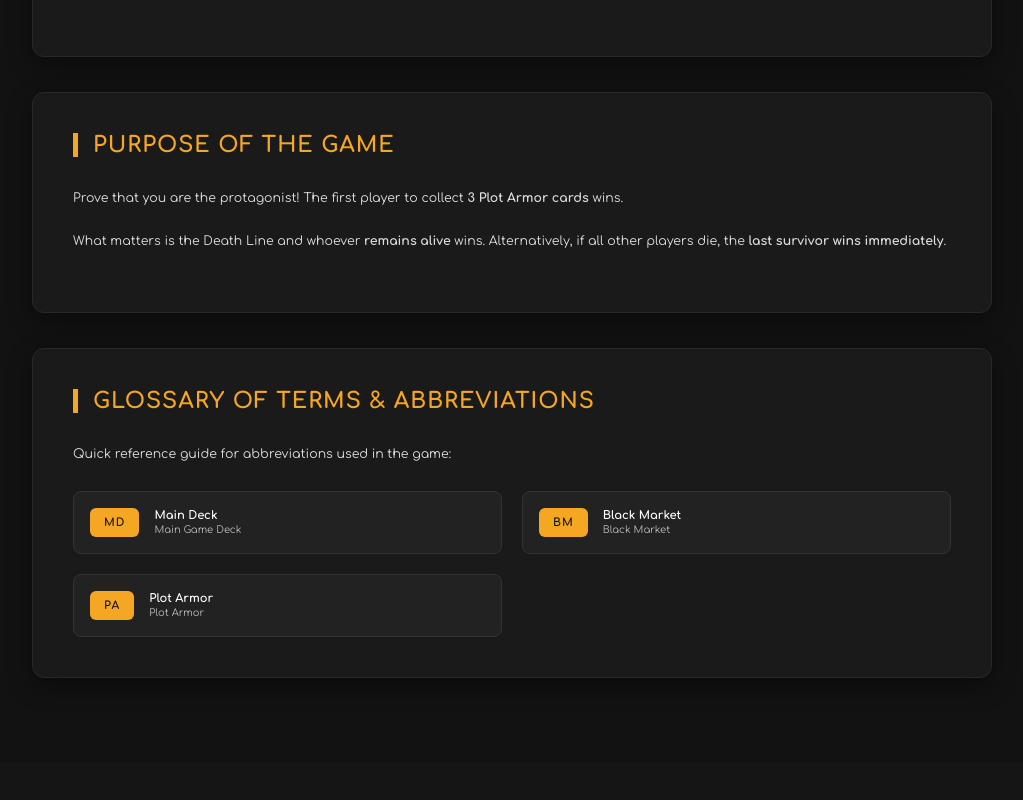
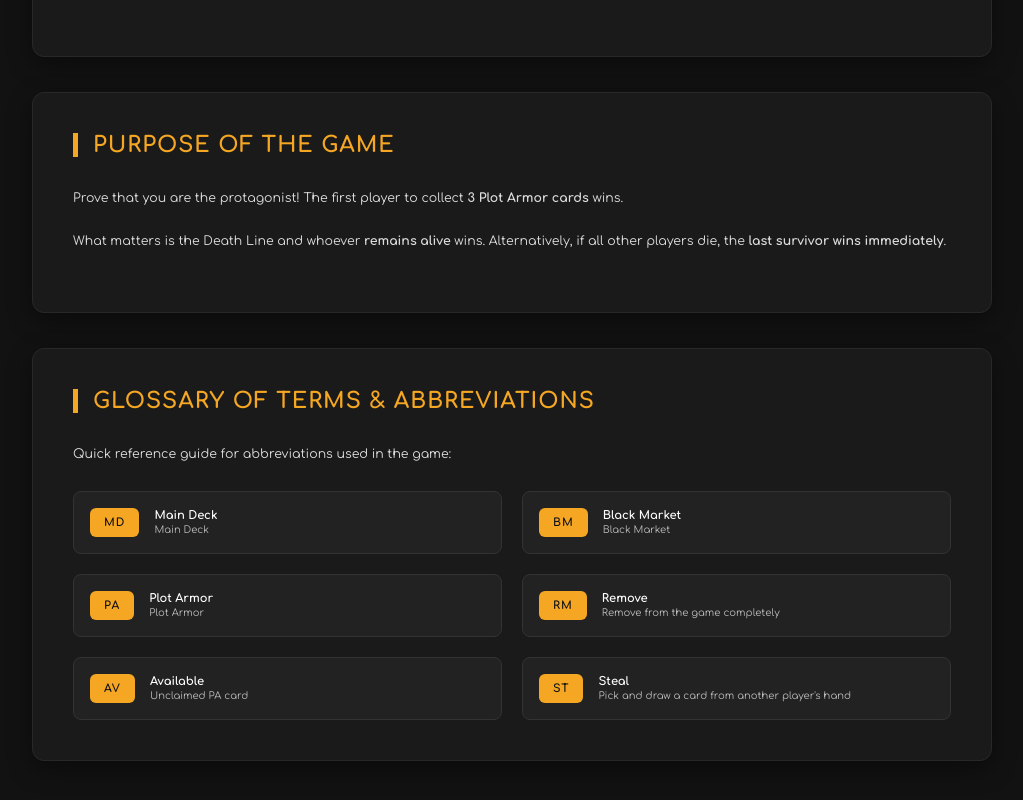
Before and after one commit to SerNikos/you-are-up-next, a React (Vite) app: page /Rules in a window 1280 px wide. Shown: the part 7938-8738 px from the top of the page, without its empty margins (128-1151 px from the left). Before the commit the page ends 8701 px from the top, so only its background shows below. Built offline with nearby package versions, Linux system fonts and the light colour scheme.

Commit message:
glossary update

```diff
--- a/src/components/Rules/Rules.jsx
+++ b/src/components/Rules/Rules.jsx
@@ -344,6 +344,27 @@ export default function Rules() {
                 <span>{t("glossary.pa_desc")}</span>
               </div>
             </div>
+            <div className="glossary-item">
+              <span className="glossary-badge">RM</span>
+              <div className="glossary-content">
+                <strong>Remove</strong>
+                <span>{t("glossary.remove_desc")}</span>
+              </div>
+            </div>
+            <div className="glossary-item">
+              <span className="glossary-badge">AV</span>
+              <div className="glossary-content">
+                <strong>Available</strong>
+                <span>{t("glossary.available_desc")}</span>
+              </div>
+            </div>
+            <div className="glossary-item">
+              <span className="glossary-badge">ST</span>
+              <div className="glossary-content">
+                <strong>Steal</strong>
+                <span>{t("glossary.steal_desc")}</span>
+              </div>
+            </div>
           </div>
         </section>
       </div>
--- a/src/locales/el.json
+++ b/src/locales/el.json
@@ -177,6 +177,9 @@
     "description": "Γρήγορος οδηγός αναφοράς για τις συντομογραφίες που χρησιμοποιούνται στο παιχνίδι:",
     "md_desc": "Κεντρική Τράπουλα παιχνιδιού",
     "bm_desc": "Μαύρη Αγορά",
-    "pa_desc": "Πανοπλία Πλοκής"
+    "pa_desc": "Πανοπλία Πλοκής",
+    "remove_desc": "Πλήρης απομάκρυνση από το παιχνίδι",
+    "available_desc": "Αζήτητη κάρτα PA",
+    "steal_desc": "Επιλογή και τράβηγμα κάρτας από το χέρι άλλου παίκτη"
   }
 }
--- a/src/locales/en.json
+++ b/src/locales/en.json
@@ -175,8 +175,11 @@
   "glossary": {
     "title": "GLOSSARY OF TERMS & ABBREVIATIONS",
     "description": "Quick reference guide for abbreviations used in the game:",
-    "md_desc": "Main Game Deck",
+    "md_desc": "Main Deck",
     "bm_desc": "Black Market",
-    "pa_desc": "Plot Armor"
+    "pa_desc": "Plot Armor",
+    "remove_desc": "Remove from the game completely",
+    "available_desc": "Unclaimed PA card",
+    "steal_desc": "Pick and draw a card from another player's hand"
   }
 }
```
